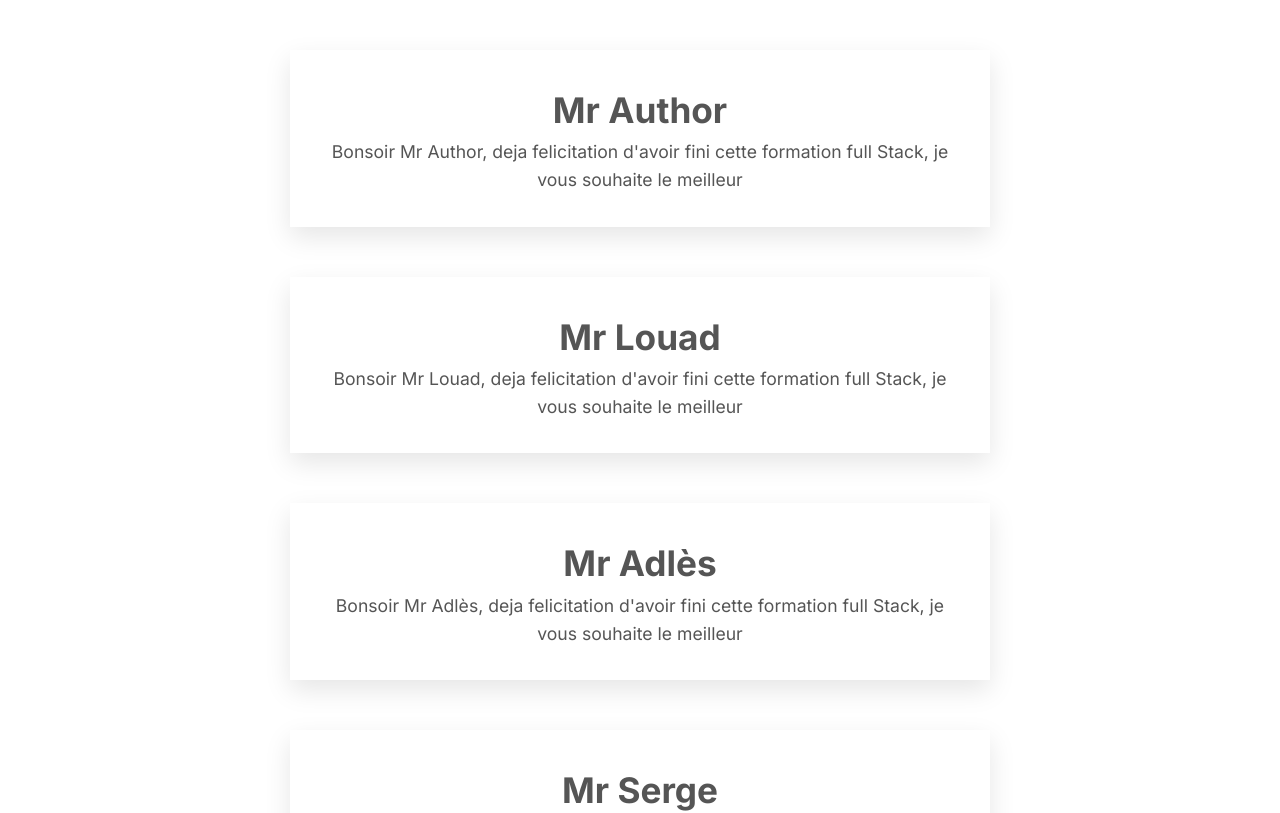
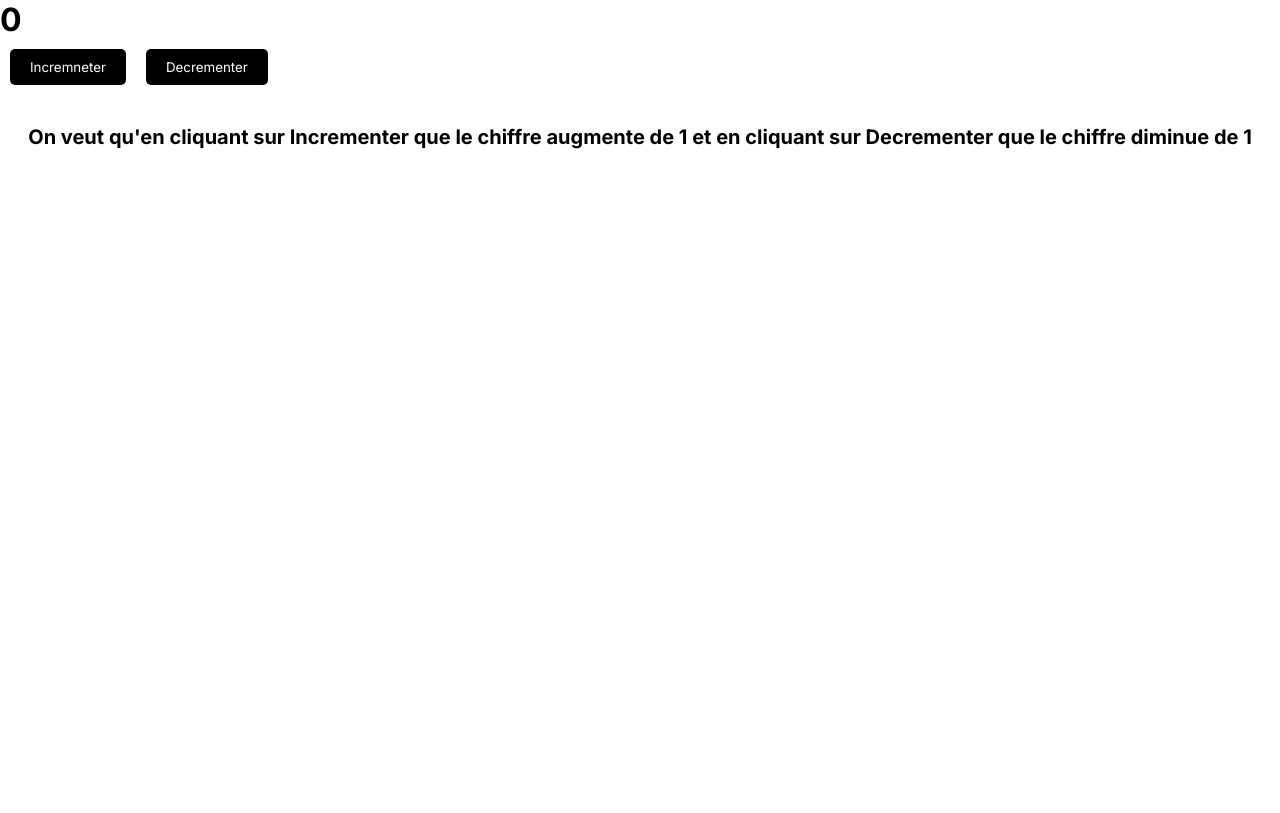
Before and after one commit to Rimao416/DD-Training, a React (Vite) app: page / in a window 1280 px wide. Shown: the top 813 px of the page. Built offline with nearby package versions, Linux system fonts and the light colour scheme.

Commit message:
Exercice Compteur

```diff
--- a/src/App.css
+++ b/src/App.css
@@ -4,17 +4,20 @@
   box-sizing: border-box;
   font-family: "Inter";
 }
-.presentation{
-  max-width: 700px;
-  margin: 50px auto;
-  padding: 2rem;
-  background-color: linear-gradient(145deg, #f9f9f9, #e0e0e0);
-  box-shadow: 0 10px 25px rgba(0,0,0,0.1);
+.btn{
+  padding: 10px 20px;
+  background-color: #000;
+  color: #fff;
+  border: none;
+  cursor: pointer;
+  margin: 10px;
+  border-radius: 5px;
+}
+.result{
+  margin-top: 30px;
   text-align: center;
+  font-size: 20px;
+  font-weight: bold;
+  color: #000;
 
 }
-.presentation{
-  font-size: 1.1rem;
-  color: #555;
-  line-height: 1.6;
-}
--- a/src/App.jsx
+++ b/src/App.jsx
@@ -1,25 +1,21 @@
+import { useState } from "react"
 import "./App.css"
 
 
-
-const Presentation=({nom})=>{
-  return(
-    <div className="presentation">
-  <h1>{nom}</h1>
-  <p>Bonsoir {nom}, deja felicitation d'avoir fini cette formation full Stack, je vous souhaite le meilleur</p>
-</div>
-  )
-}
-const nom=["Mr Author","Mr Louad","Mr Adlès","Mr Serge","Mr Christian","Mr Sinai","Mr Medy","Mr Oracle"]
-for (let index = 0; index < nom.length; index++) {
-  const element = nom[index];
-  console.log(element)
-
-}
 function App() {
+  // useState
+  const [compteur,setCompteur]=useState(0)
    return (
     <>
-{nom.map((element,index)=><Presentation key={index} nom={element}/>)}
+    <h1>{compteur}</h1>
+    <div className="presentation">
+  <button class="btn" onClick={()=>setCompteur(compteur+1)}>Incremneter</button>
+  <button class="btn" onClick={()=>setCompteur(compteur-1)}>Decrementer</button>
+
+    </div>
+    <p className="result">
+      On veut qu'en cliquant sur Incrementer que le chiffre augmente de 1 et en cliquant sur Decrementer que le chiffre diminue de 1
+    </p>
     </>
   )
 }
```
